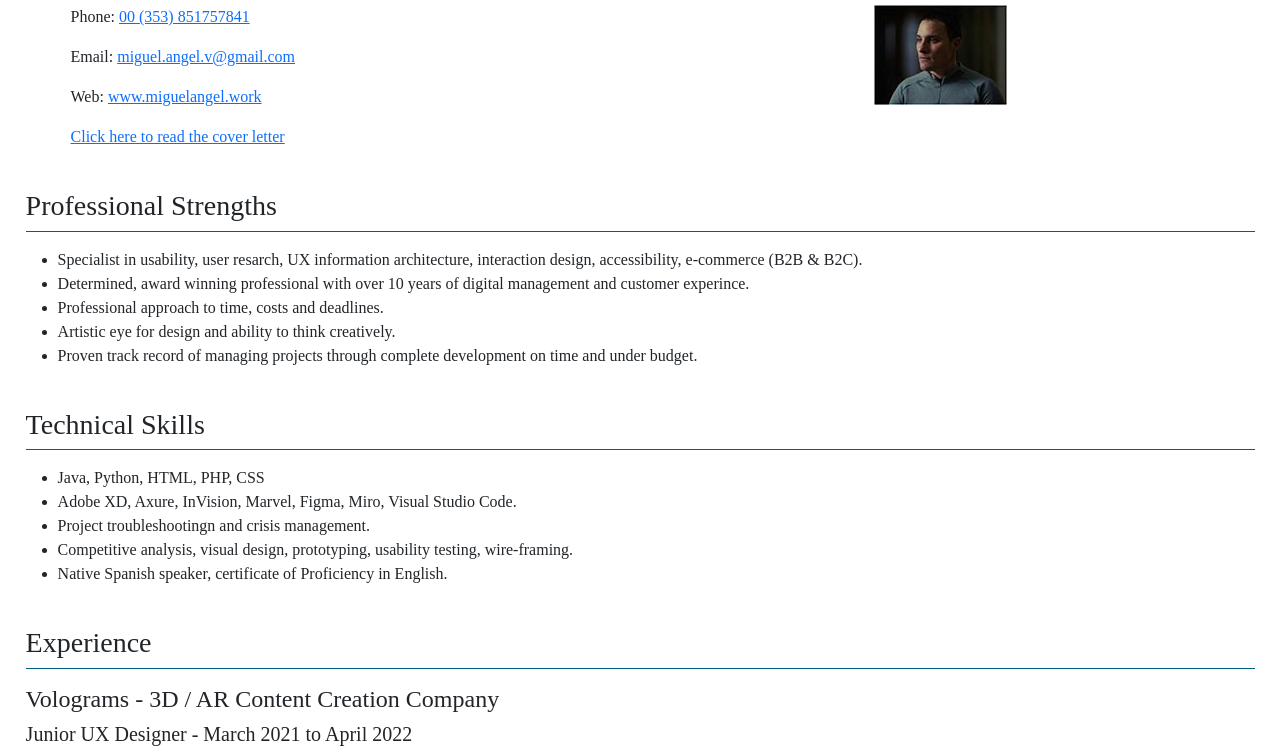
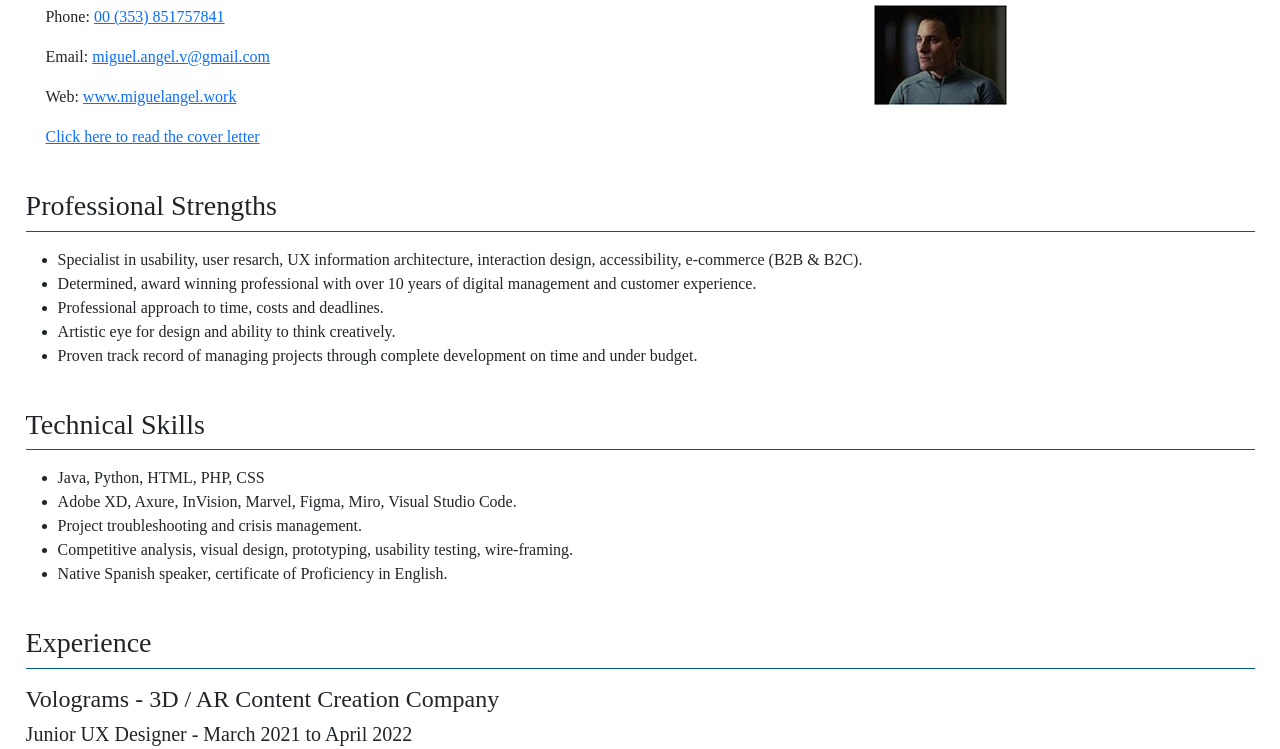
Before and after one commit to miguelangelncicollege/miguelangelncicollege, a plain HTML site: page index.html in a window 1280 px wide. Shown: the part 51-800 px from the top of the page. Drawn offline with nearby package versions, Linux system fonts and the light colour scheme.

Commit message:
Merged branches and corrected code.
Merged branches to get URL for Week6 Lab.
Corrected margin on contact details css file

```diff
--- a/index.html
+++ b/index.html
@@ -44,7 +44,7 @@
                         <div class = "professionalStrengthsList">
                             <ul>
                                 <li>Specialist in usability, user resarch, UX information architecture, interaction design, accessibility, e-commerce (B2B & B2C).</li>
-                                <li>Determined, award winning professional with over 10 years of digital management and customer experince.</li>
+                                <li>Determined, award winning professional with over 10 years of digital management and customer experience.</li>
                                 <li>Professional approach to time, costs and deadlines.</li>
                                 <li>Artistic eye for design and ability to think creatively.</li>
                                 <li>Proven track record of managing projects through complete development on time and under budget.</li>
@@ -63,7 +63,7 @@
                             <ul>
                                 <li>Java, Python, HTML, PHP, CSS</li>
                                 <li>Adobe XD, Axure, InVision, Marvel, Figma, Miro, Visual Studio Code.</li>
-                                <li>Project troubleshootingn and crisis management.</li>
+                                <li>Project troubleshooting and crisis management.</li>
                                 <li>Competitive analysis, visual design, prototyping, usability testing, wire-framing.</li>
                                 <li>Native Spanish speaker, certificate of Proficiency in English.</li>
                             </ul>
--- a/styles/style.css
+++ b/styles/style.css
@@ -2,11 +2,6 @@ body
 {
     font-family: Montserrat;
     text-align: left;
-    margin-left: 2%;
-}
-
-.contactcolumn
-{
     margin-left: 2%;
 }
 
@@ -44,39 +39,46 @@ p
 {
     display: flex;
     justify-content: flex-start;
+    margin-right: 2%;
 }
 
 .technicalSkills div
 {
     display: flex;
     justify-content: flex-start;
+    margin-right: 2%;
 }
 
 .experience1 div
 {
     display: flex ;
     justify-content: flex-start;
+    margin-right: 2%;
 }
 
 .experience2 div
 {
     display: flex;
     justify-content: flex-start;
+    margin-right: 2%;
 }
 
 .experience3 div
 {
     display: flex;
     justify-content: flex-start;
+    margin-right: 2%;
 }
 
 .education div
 {
     display: flex;
     justify-content: flex-start;
+    margin-right: 2%;
 }
 
 .volunteerWork div
 {
     justify-content: flex-start;
+    margin-right: 2%;
 }
```
